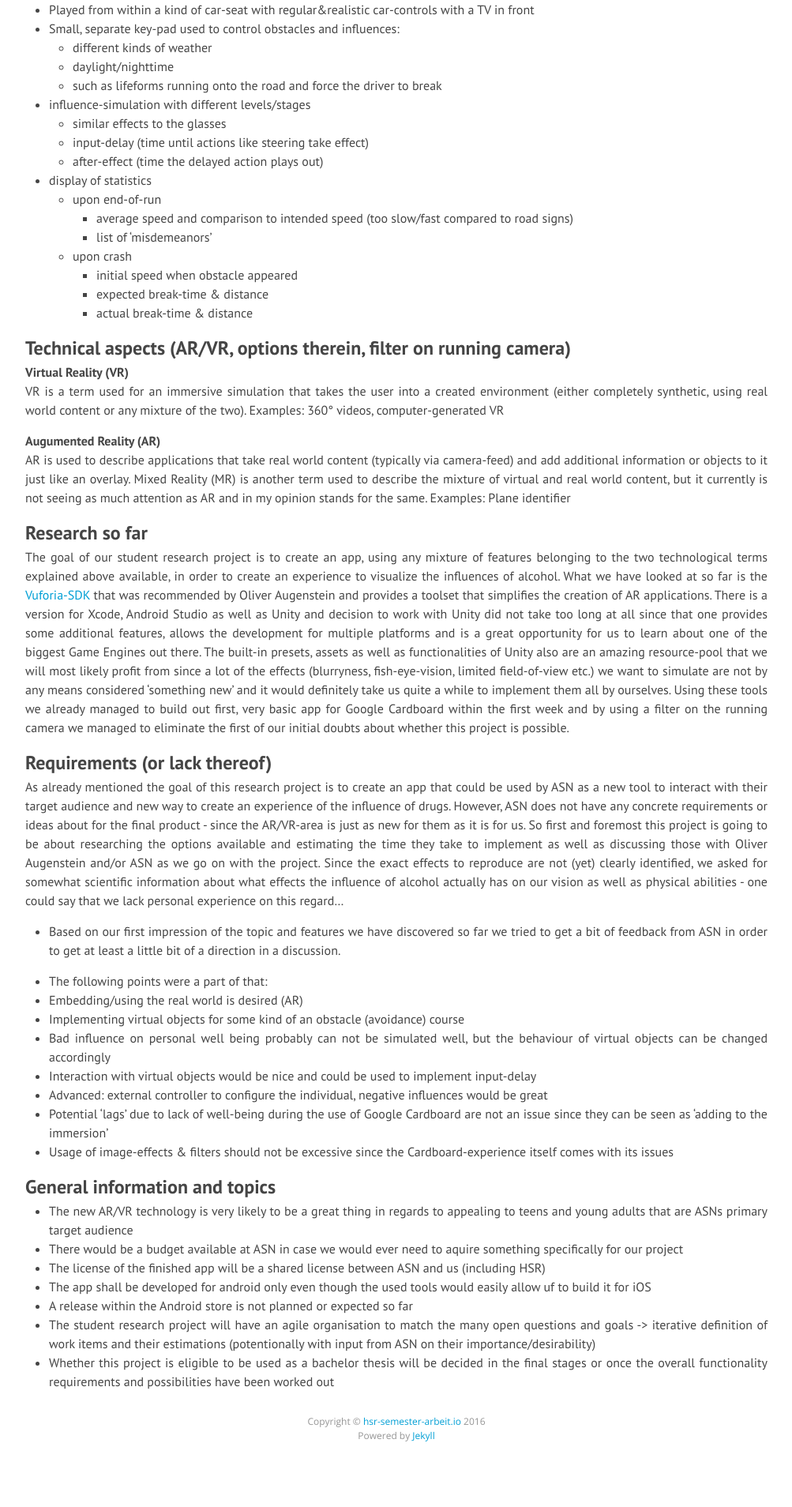
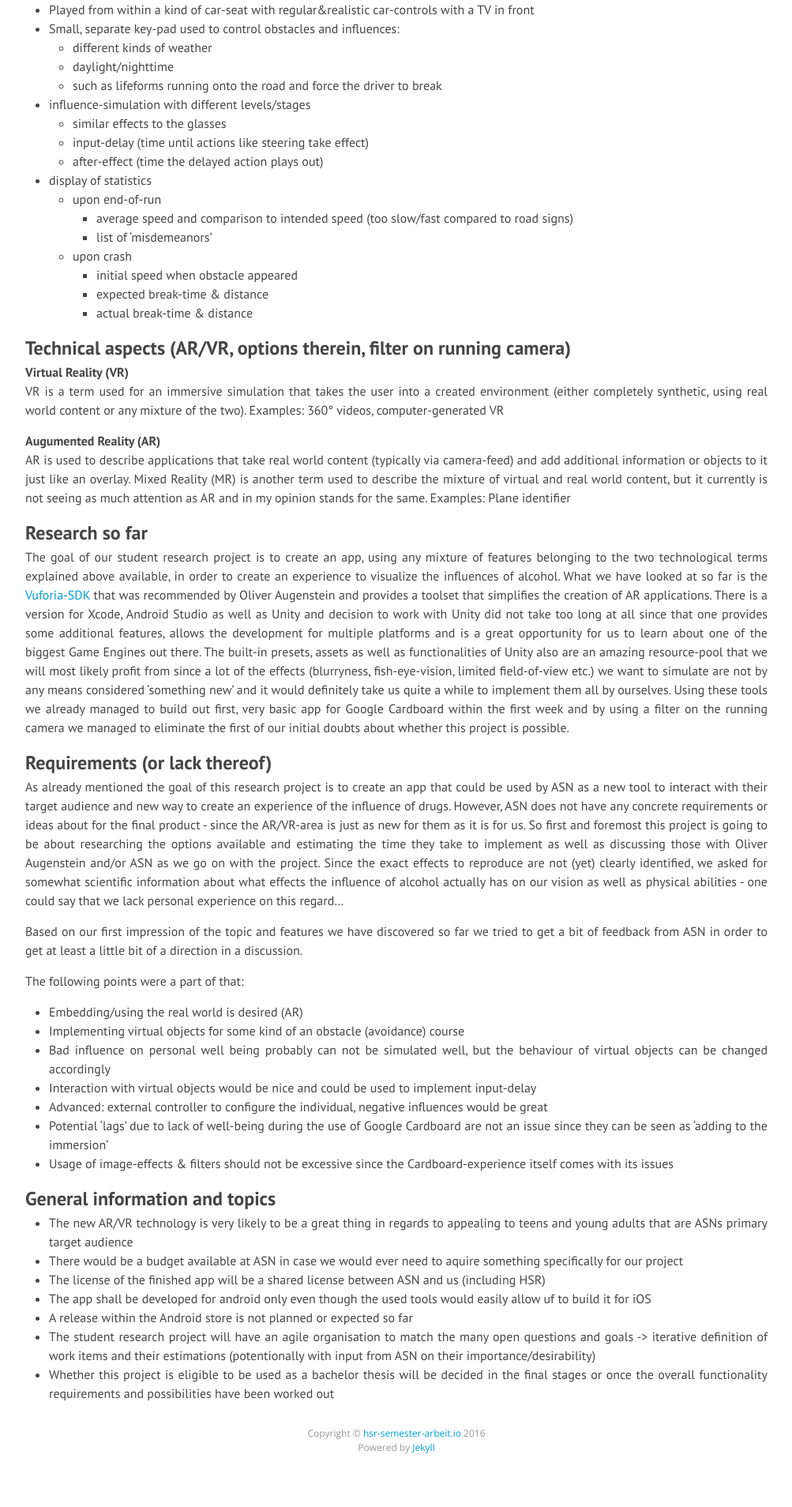
Before and after one commit to HSR-Semester-Arbeit2016/hsr-semester-arbeit2016.github.io, a Jekyll site: the page built from _posts/2016-09-23-kickoff-with-ASN.md, in a window 1280 px wide. Shown: the part 1131-3039 px from the top of the page at 79% size, without its empty margins (138-1141 px from the left). Built offline with Jekyll 4.4.1, drawn with Linux system fonts in a browser that asks for light colours; nearby versions of some CDN libraries.

```diff
--- a/_posts/2016-09-23-kickoff-with-ASN.md
+++ b/_posts/2016-09-23-kickoff-with-ASN.md
@@ -91,9 +91,10 @@ As already mentioned the goal of this research project is to create an app that
 However,  ASN does not have any concrete requirements or ideas about for the final product - since the AR/VR-area is just as new for them as it is for us. So first and foremost this project is going to be about researching the options available and estimating the time they take to implement as well as discussing those with Oliver Augenstein and/or ASN as we go on with the project.
 Since the exact effects to reproduce are not (yet) clearly identified, we asked for somewhat scientific information about what effects the influence of alcohol actually has on our vision as well as physical abilities - one could say that we lack personal experience on this regard...
 
-- Based on our first impression of the topic and features we have discovered so far we tried to get a bit of feedback from ASN in order to get at least a little bit of a direction in a discussion.
+Based on our first impression of the topic and features we have discovered so far we tried to get a bit of feedback from ASN in order to get at least a little bit of a direction in a discussion.
 
-- The following points were a part of that:
+The following points were a part of that:
+
 - Embedding/using the real world is desired (AR)
 - Implementing virtual objects for some kind of an obstacle (avoidance) course
 - Bad influence on personal well being probably can not be simulated well, but the behaviour of virtual objects can be changed accordingly
```
